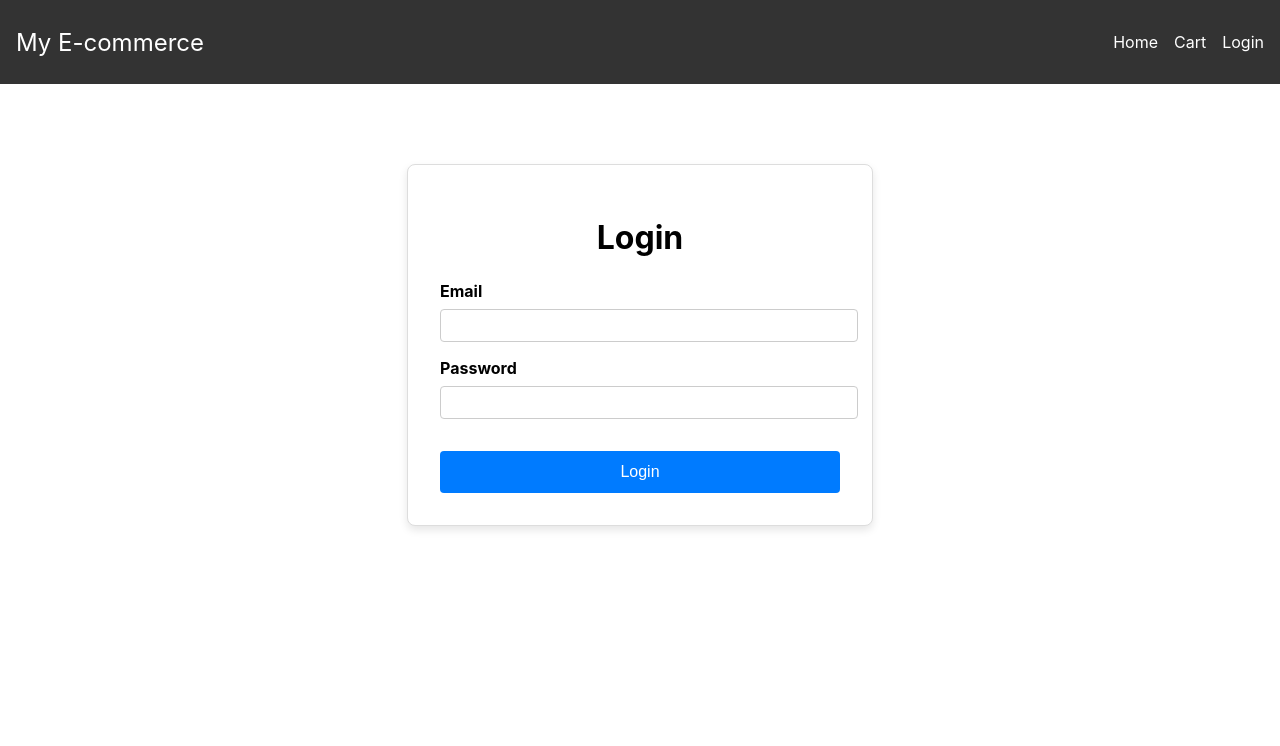
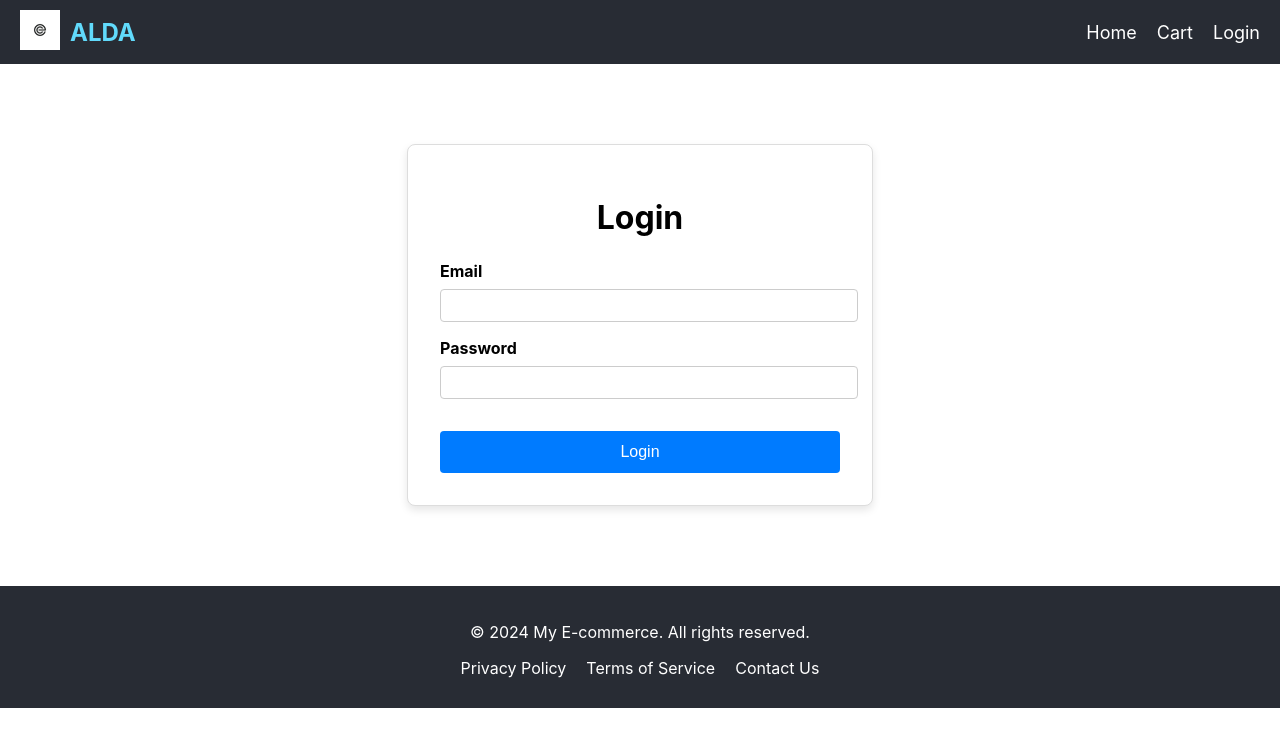
Before and after one commit to dark59323/alda_classes, a React (Create React App) app in the folder frontend/: page /login in a window 1280 px wide. Shown: the top 746 px of the page. Built offline with nearby package versions, Linux system fonts and the light colour scheme.

Commit message:
Diseño mejorado

```diff
--- a/frontend/src/App.js
+++ b/frontend/src/App.js
@@ -5,6 +5,7 @@ import Navbar from './components/Navbar';
 import ProductList from './components/ProductList';
 import Cart from './components/Cart';
 import Login from './components/Login';
+import Footer from './components/Footer';
 
 function App() {
   return (
@@ -15,6 +16,7 @@ function App() {
         <Route path="/cart" element={<Cart />} />
         <Route path="/login" element={<Login />} />
       </Routes>
+      <Footer />
     </Router>
   );
 }
--- /dev/null
+++ b/frontend/src/components/Footer.js
@@ -0,0 +1,20 @@
+// src/components/Footer.js
+import React from 'react';
+import '../styles/Footer.css';
+
+const Footer = () => {
+  return (
+    <footer className="footer">
+      <div className="footer-content">
+        <p>&copy; 2024 My E-commerce. All rights reserved.</p>
+        <ul className="footer-links">
+          <li><a href="#privacy">Privacy Policy</a></li>
+          <li><a href="#terms">Terms of Service</a></li>
+          <li><a href="#contact">Contact Us</a></li>
+        </ul>
+      </div>
+    </footer>
+  );
+};
+
+export default Footer;
--- a/frontend/src/components/Navbar.js
+++ b/frontend/src/components/Navbar.js
@@ -2,11 +2,17 @@
 import React from 'react';
 import { Link } from 'react-router-dom';
 import '../styles/Navbar.css';
+import logo from '../recursos/logo.jpg'; // Asegúrate de colocar el logo en esta ruta
 
 const Navbar = () => {
   return (
     <nav className="navbar">
-      <div className="navbar-brand">My E-commerce</div>
+      <div className="navbar-brand">
+        <Link to="/">
+          <img src={logo} alt="Logo" className="logo-image" />
+        </Link>
+        <span className="brand-name">ALDA</span>
+      </div>
       <ul className="navbar-links">
         <li><Link to="/">Home</Link></li>
         <li><Link to="/cart">Cart</Link></li>
--- /dev/null
+++ b/frontend/src/styles/Footer.css
@@ -0,0 +1,36 @@
+/* src/styles/Footer.css */
+.footer {
+    background-color: #282c34;
+    color: white;
+    padding: 20px;
+    text-align: center;
+  }
+
+  .footer-content {
+    max-width: 1200px;
+    margin: 0 auto;
+  }
+
+  .footer-links {
+    list-style: none;
+    padding: 0;
+    margin: 10px 0;
+    display: flex;
+    justify-content: center;
+    gap: 20px;
+  }
+
+  .footer-links li {
+    margin: 0;
+  }
+
+  .footer-links a {
+    color: white;
+    text-decoration: none;
+    font-size: 16px;
+    transition: color 0.3s;
+  }
+
+  .footer-links a:hover {
+    color: #61dafb;
+  }
--- a/frontend/src/styles/Navbar.css
+++ b/frontend/src/styles/Navbar.css
@@ -1,29 +1,50 @@
-/* src/components/Navbar.css */
+/* src/styles/Navbar.css */
 .navbar {
-    background-color: #333;
-    padding: 1rem;
   display: flex;
   justify-content: space-between;
   align-items: center;
+  padding: 10px 20px;
+  background-color: #282c34;
+  color: white;
 }
 
 .navbar-brand {
-    font-size: 1.5rem;
-    color: #fff;
+  display: flex;
+  align-items: center;
+  gap: 10px;
+}
+
+.logo-image {
+  height: 40px; /* Ajusta el tamaño del logo según tus preferencias */
+  width: auto;
+}
+
+.brand-name {
+  font-size: 24px;
+  font-weight: bold;
+  color: #61dafb; /* Puedes cambiar el color si lo prefieres */
+  text-decoration: none;
 }
 
 .navbar-links {
   list-style: none;
   display: flex;
-    gap: 1rem;
+  gap: 20px;
+  margin: 0;
+  padding: 0;
 }
 
-  .navbar-links li a {
-    color: #fff;
-    text-decoration: none;
-    font-size: 1rem;
+.navbar-links li {
+  margin: 0;
 }
 
-  .navbar-links li a:hover {
-    color: #f0a500;
+.navbar-links a {
+  color: white;
+  text-decoration: none;
+  font-size: 18px;
+  transition: color 0.3s;
 }
+
+.navbar-links a:hover {
+  color: #61dafb;
+}
```
Also changed, not shown: frontend/src/recursos/logo.jpg (added). Lines whose indentation alone changed are shown as unchanged.
